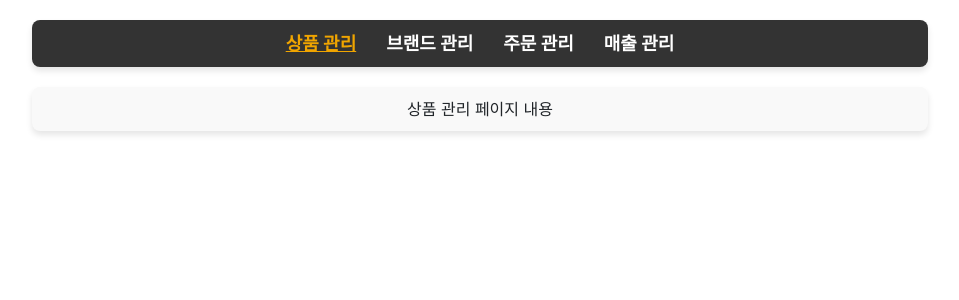
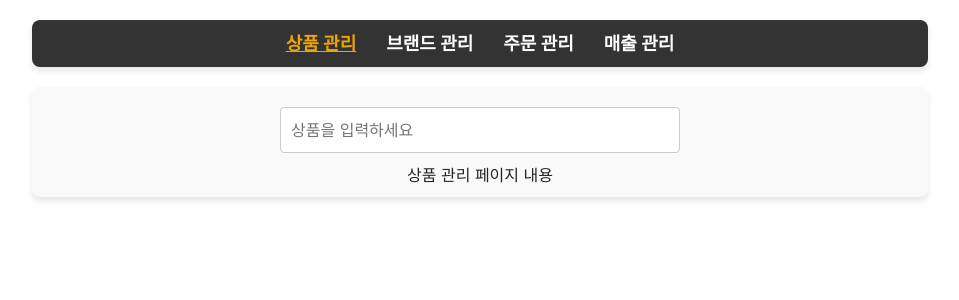
Before and after one commit to jungseok0815/FastHub, a React (Create React App) app: page /Manager in a window 1280 px wide. Shown: the top 300 px of the page, without its empty margins (160-1119 px from the left). Built offline with nearby package versions, Linux system fonts and the light colour scheme; the HTML template or start-up script is replaced by a standard one.

Commit message:
add searchbar

```diff
--- a/src/componets/manager/ProductManager.jsx
+++ b/src/componets/manager/ProductManager.jsx
@@ -1,7 +1,10 @@
 import React from 'react';
-
+import SearchBar from './searchbarManger';
 const ProductManagement = () => {
-  return <div>상품 관리 페이지 내용</div>;
+  return <div>
+      <SearchBar/>
+    상품 관리 페이지 내용
+    </div>;
 };
 
 export default ProductManagement;
--- /dev/null
+++ b/src/componets/manager/searchbarManger.jsx
@@ -0,0 +1,27 @@
+import React, { useState } from 'react';
+import '../../css/manager/searchbarManager.css';
+
+const SearchBar = ({ onSearch }) => {
+  const [searchTerm, setSearchTerm] = useState('');
+
+  // 검색 입력 처리
+  const handleInputChange = (e) => {
+    const value = e.target.value;
+    setSearchTerm(value);
+    onSearch(value); // 부모 컴포넌트에 검색어 전달
+  };
+
+  return (
+    <div className="search-bar">
+      <input
+        type="text"
+        placeholder="상품을 입력하세요"
+        value={searchTerm}
+        onChange={handleInputChange}
+        className="search-input"
+      />
+    </div>
+  );
+};
+
+export default SearchBar;
--- /dev/null
+++ b/src/css/manager/searchbarManager.css
@@ -0,0 +1,24 @@
+/* 검색 바 스타일 */
+.search-bar {
+    display: flex;
+    justify-content: center;
+    align-items: center;
+    width: 100%;
+    max-width: 400px; /* 검색 바 최대 너비 */
+    margin: 10px auto;
+  }
+
+  .search-input {
+    width: 100%;
+    padding: 10px;
+    font-size: 16px;
+    border: 1px solid #ccc;
+    border-radius: 4px;
+    outline: none;
+    transition: border-color 0.3s ease;
+  }
+
+  .search-input:focus {
+    border-color: #f0a500;
+    box-shadow: 0 0 5px rgba(240, 165, 0, 0.5);
+  }
```
